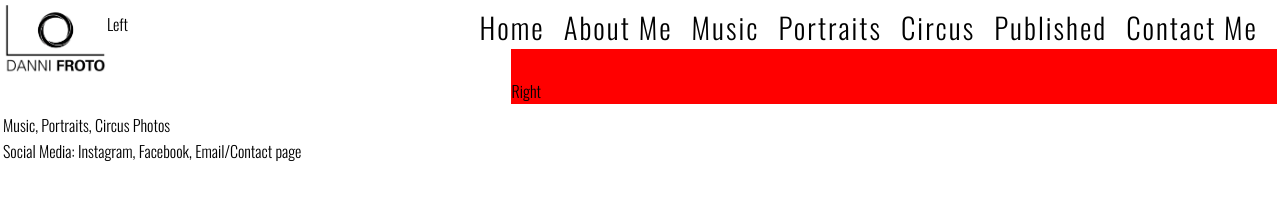
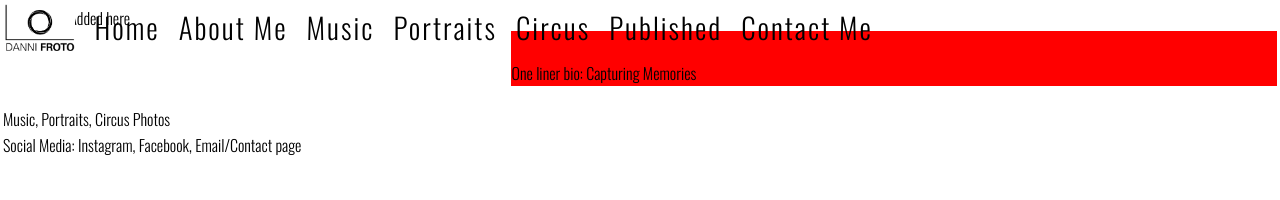
Before and after one commit to Code-Institute-Submissions/DanniRonan-Danni-Frotography, a plain HTML site: page index.html in a window 1280 px wide. Drawn offline with nearby package versions, Linux system fonts and the light colour scheme; a web font is replaced by a local one.

Commit message:
change header position

```diff
--- a/assets/css/style.css
+++ b/assets/css/style.css
@@ -26,6 +26,10 @@ h1, h2 {
 }
 
 /* Nav links */
+
+header {
+    position: absolute;
+}
 
 #menu {
     font-size: 180%;
@@ -63,14 +67,14 @@ ul li:hover {
     height: 100px;
 };
 
-#left-about {
-    padding-top: 30px;
+#photo {
+    padding-top: 20px;
     width:33%;
     float: left;
     background-color: blue;
 }
 
-#right-about {
+#bio-line {
     padding-top: 30px;
     width: 60%;
     float: right;
--- a/index.html
+++ b/index.html
@@ -53,12 +53,12 @@
 
     <section id ="bio">
 
-        <div id ="left-about">
-            Left
+        <div id ="photo">
+            Photo to be Added here
             </div>
 
-            <div id="right-about">
-                Right
+            <div id="bio-line">
+                One liner bio: Capturing Memories
             </div>
         </section>
 
```
Also changed, not shown: .theia/launch.json (added).
